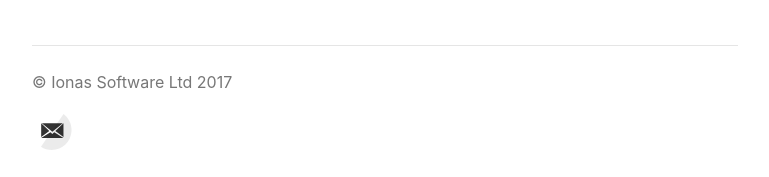
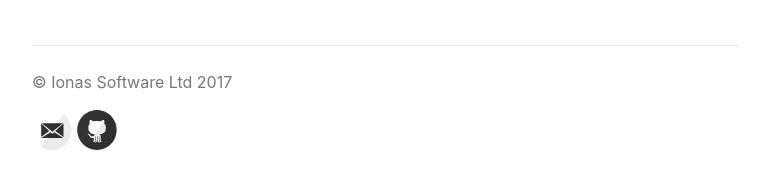
Before and after one commit to spc16670/training, a Jekyll site: the page built from index.html, in a window 1280 px wide. Shown: the part 885-1062 px from the top of the page, without its empty margins (255-1024 px from the left). Built offline with Jekyll 4.4.1, drawn with Linux system fonts in a browser that asks for light colours.

Commit message:
bust cache link

```diff
--- a/_config.yml
+++ b/_config.yml
@@ -22,7 +22,7 @@
   email: simon@ionas.co.uk
 #  facebook:
 #  flickr:
-#  github: barryclark/jekyll-now
+  github: IonasSoftwareLtd
 #  instagram:
 #  linkedin:
 #  pinterest:
--- a/_includes/header.html
+++ b/_includes/header.html
@@ -32,7 +32,7 @@
 					{% assign group = nil %}
 				</li>
 				<li class="nav-item">
-					<a class="nav-link" href="{{ site.homepage }}">Home</a>
+					<a class="nav-link" href="{{ site.homepage }}?{{site.time | date: '%s%N'}}">Home</a>
 				</li>
 			</ul>
 		</div>
```
